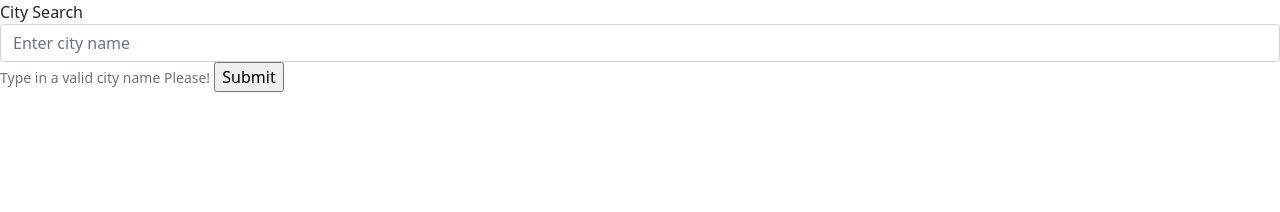
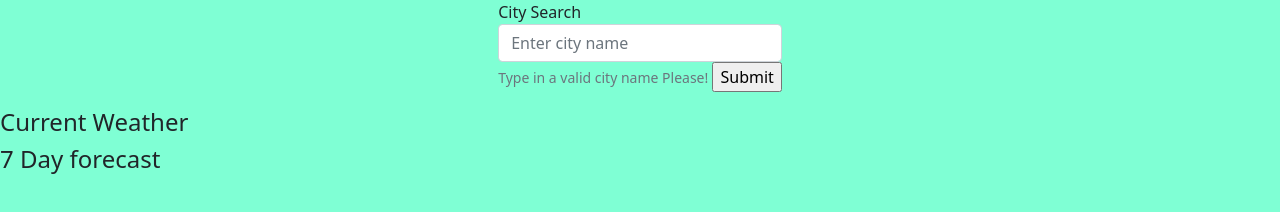
Before and after one commit to dorler/weather-dashboard, a plain HTML site: page index.html in a window 1280 px wide. Drawn offline with nearby package versions, Linux system fonts and the light colour scheme.

Commit message:
css started

```diff
--- a/index.html
+++ b/index.html
@@ -10,10 +10,11 @@
       integrity="sha384-KyZXEAg3QhqLMpG8r+8fhAXLRk2vvoC2f3B09zVXn8CA5QIVfZOJ3BCsw2P0p/We"
       crossorigin="anonymous"
     />
-
+    <link rel="stylesheet" href="style/style.css" />
     <title>Document</title>
   </head>
   <body>
+      <section class="weather-search">
     <form id="weather-form">
       <div class="form-group">
         <label for="city">City Search</label>
@@ -26,12 +27,24 @@
         <small id="cityHelp" class="form-text text-muted"
           >Type in a valid city name Please!</small
         >
-        <input type="submit" value="Submit"/>
+        <input type="submit" value="Submit" />
       </div>
     </form>
+</section>
+
     <ul id="city-btn-container"></ul>
-    <div id="current"></div>
-    <div id="forecast"></div>
+
+    <section>
+      <div id="current">
+        <h4>Current Weather</h4>
+      </div>
+    </section>
+
+    <section>
+      <div id="forecast">
+        <h4>7 Day forecast</h4>
+      </div>
+    </section>
   </body>
   <script type="text/javascript" src="./script.js"></script>
 </html>
--- a/style/style.css
+++ b/style/style.css
@@ -0,0 +1,13 @@
+body {
+  background-color: aquamarine;
+}
+
+.weather-search {
+  display: flex;
+  justify-content: center;
+}
+
+.weather-form {
+  padding: 25px 20px;
+  background-color: white;
+}
```
